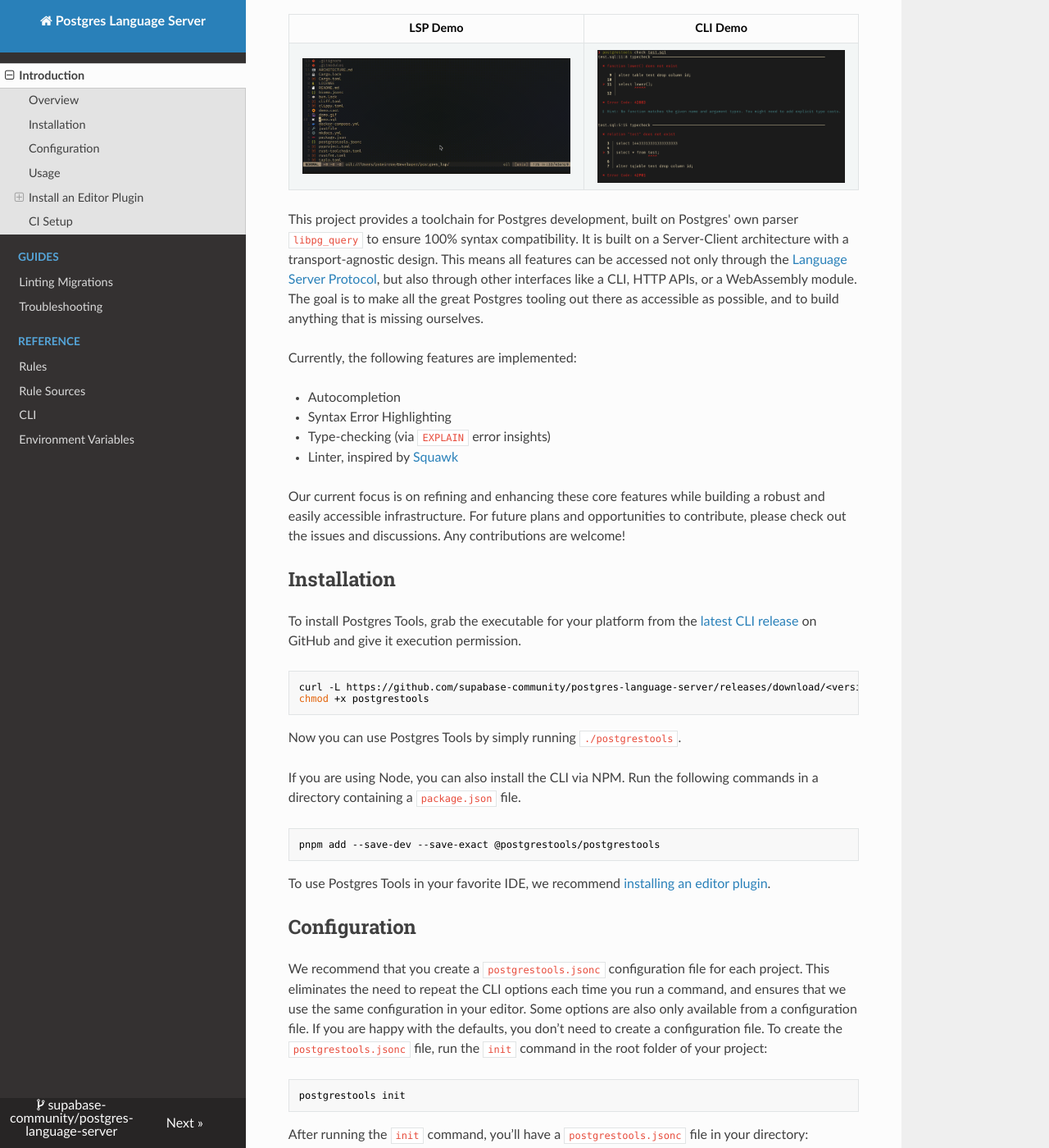
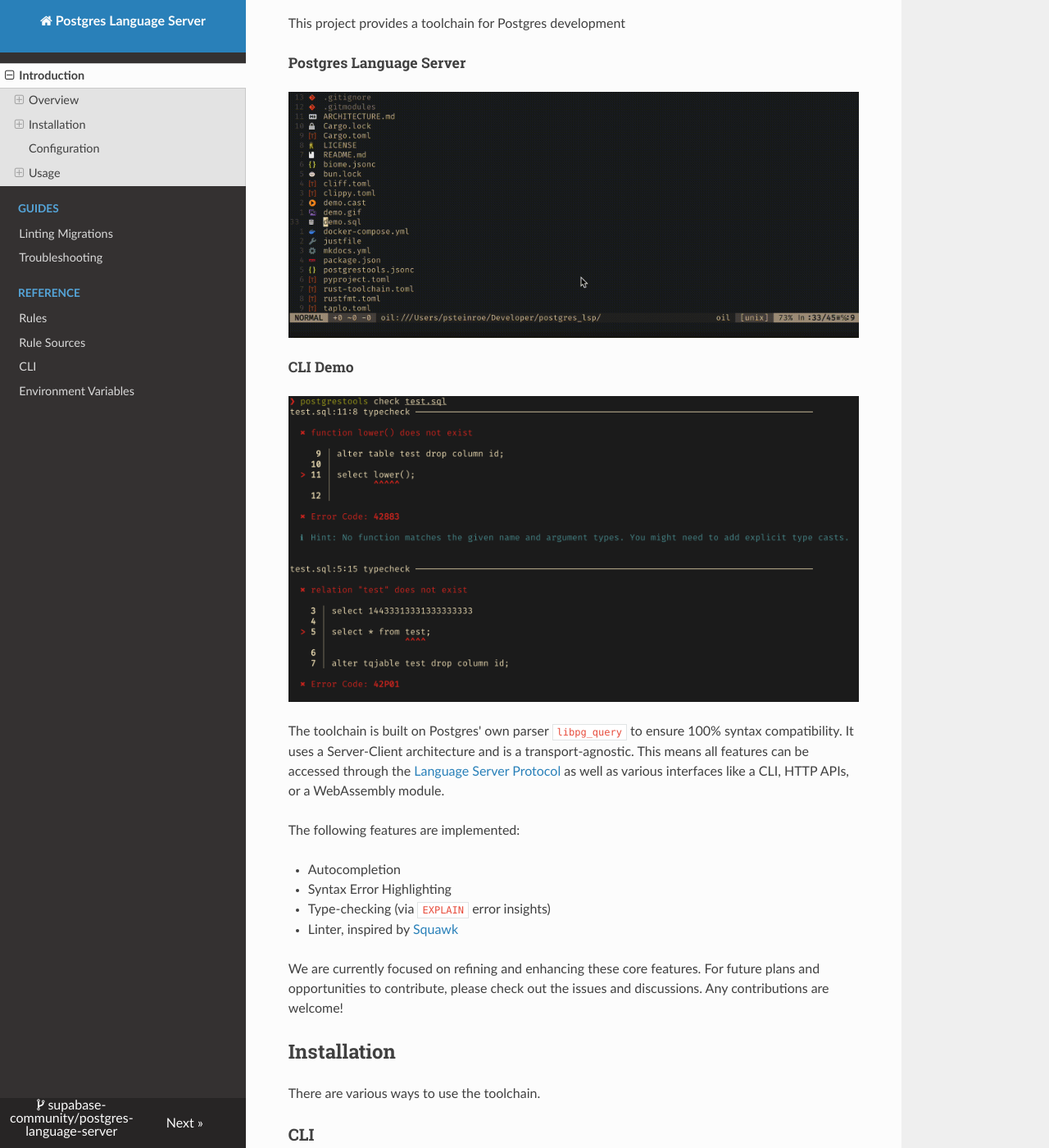
Before and after one commit to supabase-community/postgres_lsp, an MkDocs documentation site: the page built from docs/index.md, in a window 1280 px wide and 1400 px high, scrolled down 641 px. Shown: the whole window at 82% size. Built offline with MkDocs 1.6.1, drawn with Linux system fonts in a browser that asks for light colours; nearby versions of some CDN libraries; some of the changed text lies outside the part shown.

Commit message:
regrouping installation options
Feel free to edit this. The goal is to create a clearer logical flow:

- overview
- install
- configure
- use

previously the installation instructions are a bit scattered

````diff
--- a/docs/index.md
+++ b/docs/index.md
@@ -12,24 +12,34 @@
 
 ## Overview
 
-LSP Demo             |  CLI Demo
-:-------------------------:|:-------------------------:
-![LSP Demo](images/lsp-demo.gif)  |  ![CLI Demo](images/cli-demo.png)
+This project provides a toolchain for Postgres development
 
-This project provides a toolchain for Postgres development, built on Postgres' own parser `libpg_query` to ensure 100% syntax compatibility. It is built on a Server-Client architecture with a transport-agnostic design. This means all features can be accessed not only through the [Language Server Protocol](https://microsoft.github.io/language-server-protocol/), but also through other interfaces like a CLI, HTTP APIs, or a WebAssembly module. The goal is to make all the great Postgres tooling out there as accessible as possible, and to build anything that is missing ourselves.
+##### Postgres Language Server
 
-Currently, the following features are implemented:
+![LSP Demo](images/lsp-demo.gif)
+
+##### CLI Demo
+
+![CLI Demo](images/cli-demo.png)
+
+The toolchain is built on Postgres' own parser `libpg_query` to ensure 100% syntax compatibility. It uses a Server-Client architecture and is a transport-agnostic. This means all features can be accessed through the [Language Server Protocol](https://microsoft.github.io/language-server-protocol/) as well as various interfaces like a CLI, HTTP APIs, or a WebAssembly module.
+
+The following features are implemented:
 
 - Autocompletion
 - Syntax Error Highlighting
 - Type-checking (via `EXPLAIN` error insights)
 - Linter, inspired by [Squawk](https://squawkhq.com)
 
-Our current focus is on refining and enhancing these core features while building a robust and easily accessible infrastructure. For future plans and opportunities to contribute, please check out the issues and discussions. Any contributions are welcome!
+We are currently focused on refining and enhancing these core features. For future plans and opportunities to contribute, please check out the issues and discussions. Any contributions are welcome!
 
 ## Installation
 
-To install Postgres Tools, grab the executable for your platform from the [latest CLI release](https://github.com/supabase-community/postgres-language-server/releases/latest) on GitHub and give it execution permission.
+There are various ways to use the toolchain.
+
+### CLI
+
+Grab the executable for your platform from the [latest CLI release](https://github.com/supabase-community/postgres-language-server/releases/latest) on GitHub and give it execution permission:
 
 ```sh
 curl -L https://github.com/supabase-community/postgres-language-server/releases/download/<version>/postgrestools_aarch64-apple-darwin -o postgrestools
@@ -38,23 +48,35 @@
 
 Now you can use Postgres Tools by simply running `./postgrestools`.
 
-If you are using Node, you can also install the CLI via NPM. Run the following commands in a directory containing a `package.json` file.
+### NPM
+
+If you are using Node, you can  install the CLI via NPM. Run the following commands in a directory containing a `package.json` file.
 
 ```sh
-pnpm add --save-dev --save-exact @postgrestools/postgrestools
+npm add --save-dev --save-exact @postgrestools/postgrestools
 ```
 
-To use Postgres Tools in your favorite IDE, we recommend [installing an editor plugin](#install-an-editor-plugin).
+### VSCode
+
+The language server is available on the [VSCode Marketplace](https://marketplace.visualstudio.com/items?itemName=Supabase.postgrestools-vscode). Its published from [this repo](https://github.com/supabase-community/postgrestools-vscode).
+
+### Neovim
+
+You will have to install `nvim-lspconfig`, and follow the [instructions](https://github.com/neovim/nvim-lspconfig/blob/master/doc/configs.md#postgres_lsp).
+
+### GitHub Actions
+
+To use the CLI in GitHub Actions, you can install it via our [GitHub Action](https://github.com/supabase-community/postgrestools-cli-action).
 
 ## Configuration
 
-We recommend that you create a `postgrestools.jsonc` configuration file for each project. This eliminates the need to repeat the CLI options each time you run a command, and ensures that we use the same configuration in your editor. Some options are also only available from a configuration file. If you are happy with the defaults, you don’t need to create a configuration file. To create the `postgrestools.jsonc` file, run the `init` command in the root folder of your project:
+We recommend creating a `postgrestools.jsonc` configuration file for each project. This eliminates repetitive CLI options and ensures that consitent configuration in your editor. Some options are only available from a configuration file. This step is optional: if you are happy with the defaults, you don’t need a configuration file. To create the `postgrestools.jsonc` file, run the `init` command in the root folder of your project:
 
 ```sh
 postgrestools init
 ```
 
-After running the `init` command, you’ll have a `postgrestools.jsonc` file in your directory:
+You’ll now have a `postgrestools.jsonc` file in your directory:
 
 [//]: # (BEGIN DEFAULT_CONFIGURATION)
 
@@ -88,11 +110,13 @@
 
 [//]: # (END DEFAULT_CONFIGURATION)
 
-Make sure to point the database connection settings at your local development database. To see what else can be configured, run `--help`.
+Make sure to edit the database connection settings to connect to your local development database. To see all options, run `postgrestools --help`.
 
 ## Usage
 
-You can use the language tools either via CLI or a Language Server.
+You can use Postgres Tools via the command line or a using a code editor that supports an LSP.
+
+#### Using the CLI
 
 The CLI exposes a simple `check` command that will run all checks on the given files or paths.
 
@@ -100,33 +124,17 @@
 postgrestools check myfile.sql
 ```
 
-Make sure to check out the other options. We will provide guides for specific use cases like linting migration files soon.
+Make sure to check out the other options by running `postgrestools --help`. We will provide guides for specific use cases like linting migration files soon.
 
-## Install an Editor Plugin
-
-We recommend installing an editor plugin to get the most out of Postgres Language Tools.
-
-### VSCode
-
-The language server is available on the [VSCode Marketplace](https://marketplace.visualstudio.com/items?itemName=Supabase.postgrestools-vscode). Its published from [this repo](https://github.com/supabase-community/postgrestools-vscode).
-
-### Neovim
-
-You will have to install `nvim-lspconfig`, and follow the [instructions](https://github.com/neovim/nvim-lspconfig/blob/master/doc/configs.md#postgres_lsp).
-
-
-### Other
-
-Postgres Tools has first-class LSP support. If your editor does implement LSP, then the integration of Postgres Tools should be seamless.
-
-#### Use the LSP Proxy
+#### Using the LSP Proxy
 
 Postgres Tools has a command called `lsp-proxy`. When executed, two processes will spawn:
 - a daemon that does execute the requested operations;
 - a server that functions as a proxy between the requests of the client - the editor - and the server - the daemon;
 If your editor is able to interact with a server and send [JSON-RPC](https://www.jsonrpc.org) requests, you only need to configure the editor to run that command.
 
-#### Use the daemon with the binary
+#### Using the daemon with the binary
+
 Using the binary via CLI is very efficient, although you won’t be able to provide logs to your users. The CLI allows you to bootstrap a daemon and then use the CLI commands through the daemon itself.
 In order to do so, you first need to start a daemon process with the start command:
 
@@ -141,6 +149,7 @@
 ```
 
 #### Daemon logs
+
 The daemon saves logs in your file system. Logs are stored in a folder called `pgt-logs`. The path of this folder changes based on your operative system:
 
 - Linux: `~/.cache/pgt;`
@@ -150,7 +159,3 @@
 For other operative systems, you can find the folder in the system’s temporary directory.
 
 You can change the location of the `pgt-logs` folder via the `PGT_LOG_PATH` variable.
-
-## CI Setup
-
-To use the CLI in GitHub Actions, you can install it via our [GitHub Action](https://github.com/supabase-community/postgrestools-cli-action).
````
Also changed, not shown: other parts of docs/index.md (+1 -1 lines).
